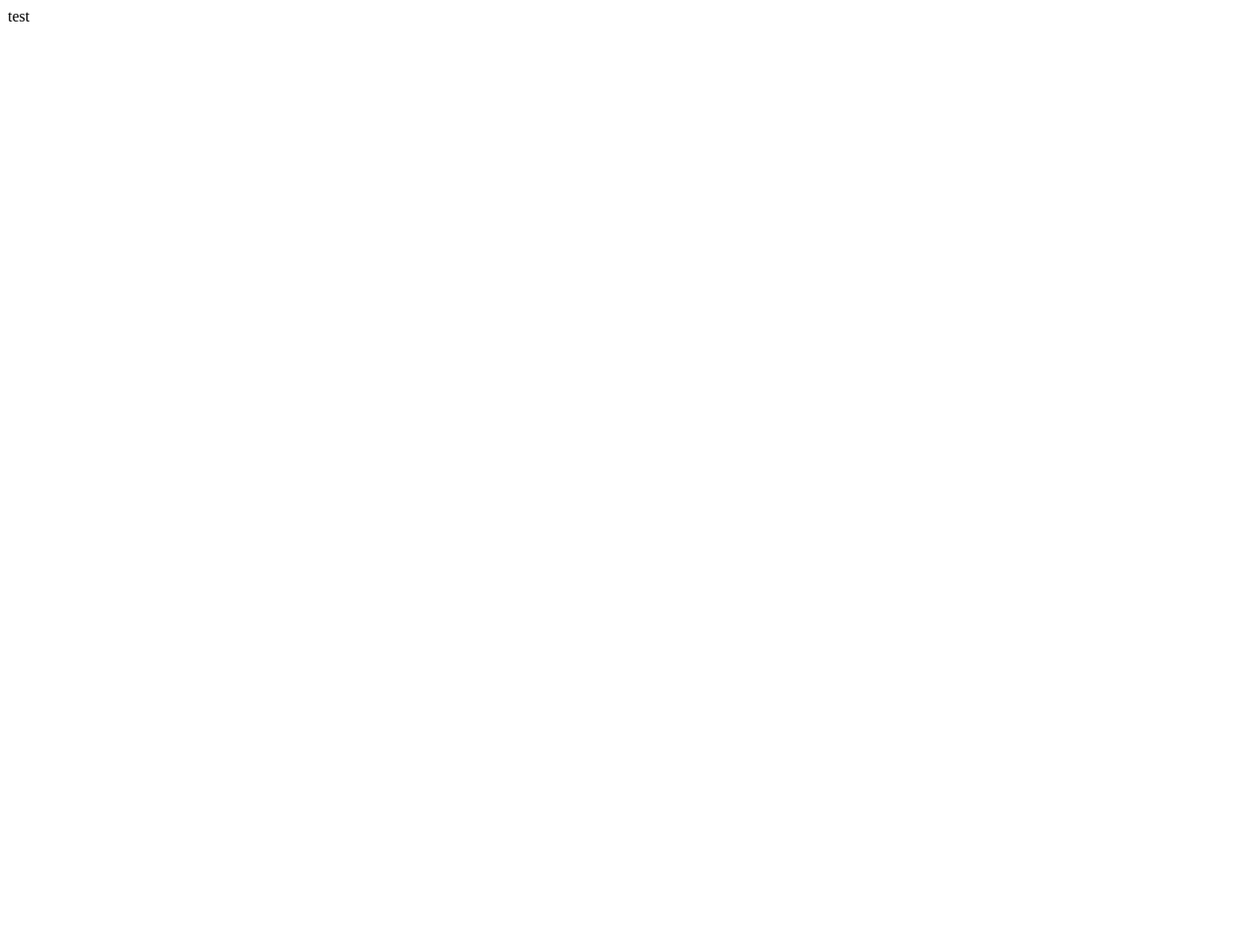
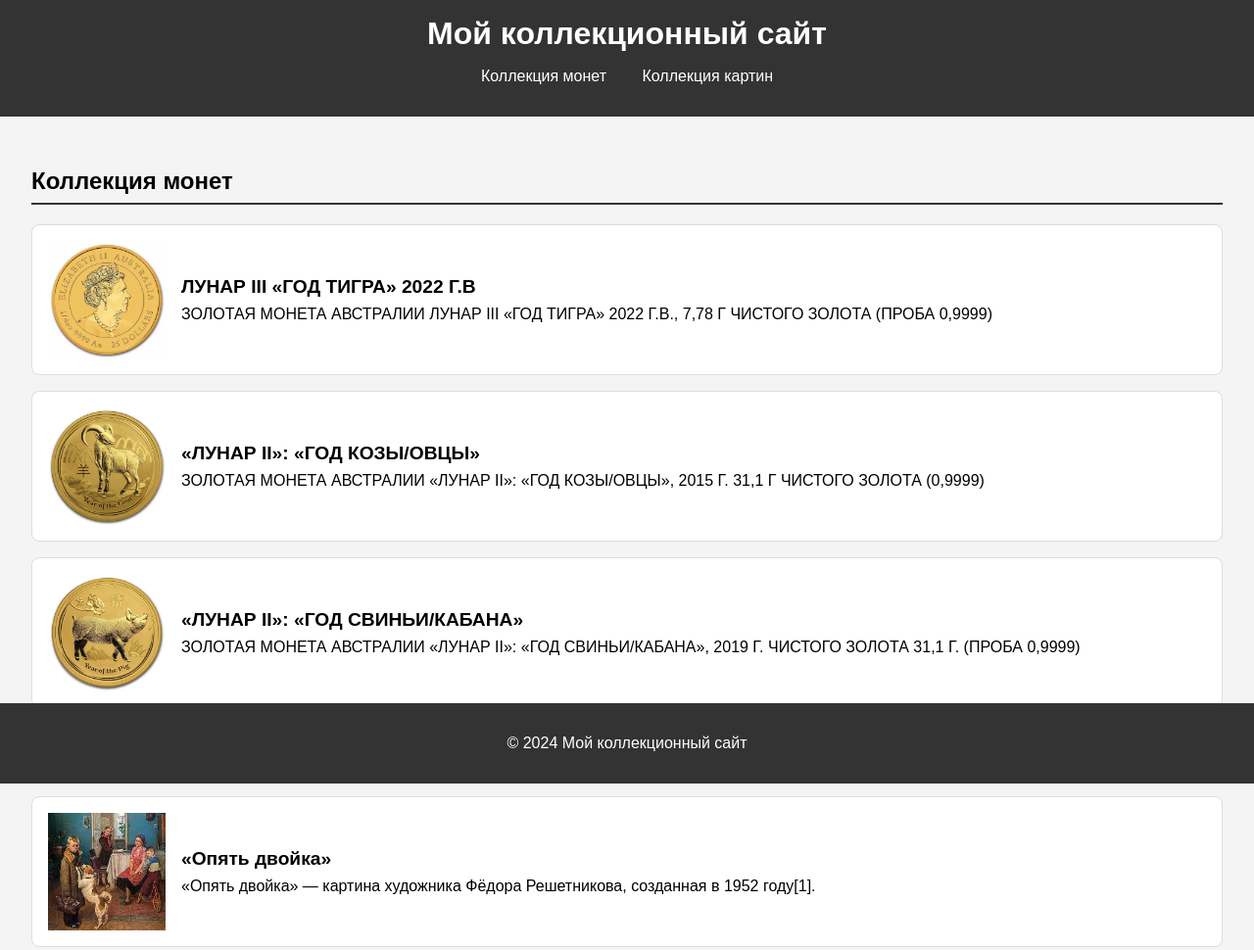
Before and after one commit to safieeeeeee/Collectors-site, a plain HTML site: page index.html in a window 1280 px wide. Shown: the top 970 px of the page at 98% size. Before the commit the page ends 800 px from the top, so only its background shows below. Drawn offline with Linux system fonts and the light colour scheme.

Commit message:
Начальная стадия сайта коллекционнеров

```diff
--- a/index.html
+++ b/index.html
@@ -1,4 +1,67 @@
-
-<html>
-    test
+<!DOCTYPE html>
+<html lang="ru">
+<head>
+    <meta charset="UTF-8">
+    <meta name="viewport" content="width=device-width, initial-scale=1.0">
+    <title>Коллекционный сайт</title>
+    <link rel="stylesheet" href="styles.css">
+</head>
+<body>
+    <header>
+        <h1>Мой коллекционный сайт</h1>
+        <nav>
+            <ul>
+                <li><a href="#coins">Коллекция монет</a></li>
+                <li><a href="#paintings">Коллекция картин</a></li>
+            </ul>
+        </nav>
+    </header>
+    <main>
+        <section id="coins">
+            <h2>Коллекция монет</h2>
+            <div class="collection-item">
+                <img src="Монета1.webp" alt="Монета 1">
+                <div class="coin-details">
+                    <h3>ЛУНАР III «ГОД ТИГРА» 2022 Г.В</h3>
+                    <p>ЗОЛОТАЯ МОНЕТА АВСТРАЛИИ ЛУНАР III «ГОД ТИГРА» 2022 Г.В., 7,78 Г ЧИСТОГО ЗОЛОТА (ПРОБА 0,9999)</p>
+                </div>
+            </div>
+            <div class="collection-item">
+                <img src="Монета2.webp" alt="Монета 2">
+                <div class="coin-details">
+                    <h3>«ЛУНАР II»: «ГОД КОЗЫ/ОВЦЫ»</h3>
+                    <p>ЗОЛОТАЯ МОНЕТА АВСТРАЛИИ «ЛУНАР II»: «ГОД КОЗЫ/ОВЦЫ», 2015 Г. 31,1 Г ЧИСТОГО ЗОЛОТА (0,9999)</p>
+                </div>
+            </div>
+            <div class="collection-item">
+                <img src="Монета3.webp" alt="Монета 3">
+                <div class="coin-details">
+                    <h3>«ЛУНАР II»: «ГОД СВИНЬИ/КАБАНА»</h3>
+                    <p>ЗОЛОТАЯ МОНЕТА АВСТРАЛИИ «ЛУНАР II»: «ГОД СВИНЬИ/КАБАНА», 2019 Г. ЧИСТОГО ЗОЛОТА 31,1 Г. (ПРОБА 0,9999)</p>
+                </div>
+            </div>
+        </section>
+        <section id="paintings">
+            <h2>Коллекция картин</h2>
+            <div class="collection-item">
+                <img src="Картина1.jpg" alt="Монета 2">
+                <div class="coin-details">
+                    <h3>«Опять двойка»</h3>
+                    <p>«Опять двойка» — картина художника Фёдора Решетникова, созданная в 1952 году[1].</p>
+                </div>
+            </div>
+            <div class="collection-item">
+                <img src="Картина2.jpg" alt="Монета 3">
+                <div class="coin-details">
+                    <h3>«Спор»</h3>
+                    <p>Эта картина была написана Юрием Ивановичем в 1968 году. Её название «Спор» неплохо
+                        олицетворяет данную картину и происходящее на ней.</p>
+                </div>
+            </div>
+        </section>
+    </main>
+    <footer>
+        <p>&copy; 2024 Мой коллекционный сайт</p>
+    </footer>
+</body>
 </html>
--- /dev/null
+++ b/styles.css
@@ -0,0 +1,86 @@
+body {
+    font-family: Arial, sans-serif;
+    margin: 0;
+    padding: 0;
+    background-color: #f4f4f4;
+}
+
+header {
+    background-color: #333;
+    color: white;
+    padding: 1rem 0;
+    text-align: center;
+}
+
+header h1 {
+    margin: 0;
+}
+
+nav ul {
+    list-style: none;
+    padding: 0;
+}
+
+nav ul li {
+    display: inline;
+    margin: 0 1rem;
+}
+
+nav ul li a {
+    color: white;
+    text-decoration: none;
+}
+
+main {
+    padding: 2rem;
+}
+
+section {
+    margin-bottom: 2rem;
+}
+
+h2 {
+    border-bottom: 2px solid #333;
+    padding-bottom: 0.5rem;
+}
+
+.collection-item {
+    display: flex;
+    align-items: center;
+    margin-bottom: 1rem;
+    background-color: white;
+    padding: 1rem;
+    border: 1px solid #ddd;
+    border-radius: 8px;
+}
+
+.collection-item img {
+    width: 120px;
+    height: 120px;
+    object-fit: cover;
+    margin-right: 1rem;
+}
+
+.coin-details {
+    display: flex;
+    flex-direction: column;
+}
+
+.coin-details h3 {
+    margin: 0;
+    font-size: 1.2rem;
+}
+
+.coin-details p {
+    margin: 0.5rem 0 0 0;
+}
+
+footer {
+    background-color: #333;
+    color: white;
+    text-align: center;
+    padding: 1rem 0;
+    position: fixed;
+    width: 100%;
+    bottom: 0;
+}
```
Also changed, not shown: coin1.svg (added), Картина1.jpg (added), Картина2.jpg (added), Монета1.webp (added), Монета2.webp (added), Монета3.webp (added).
